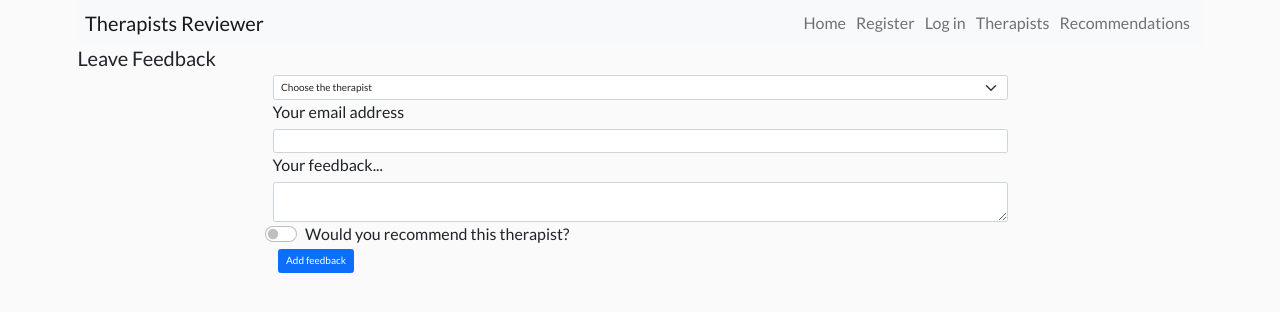
After one commit to bartosz-makowski/therapists-reviewer, a Flask app: page /leave_feedback in a window 1280 px wide. The commit adds this page. Shown: the top 312 px of the page. Run offline with Flask 2, Linux system fonts and the light colour scheme; data that the repository does not hold is empty; some libraries are stand-ins or nearby versions.

Commit message:
add leave-feedback.html page and review.html template

```diff
--- a/app.py
+++ b/app.py
@@ -96,6 +96,11 @@ def logout():
     return redirect(url_for('login'))
 
 
+@app.route('/leave_feedback', methods=["GET", "POST"])
+def leave_feedback():
+    therapists = mongo.db.therapists.find()
+    return render_template('pages/leave-feedback.html', therapists=therapists)
+
 @app.route('/get_therapists')
 def get_therapists():
     """
--- a/templates/components/forms/authentication.html
+++ b/templates/components/forms/authentication.html
@@ -3,7 +3,7 @@
 {% else %}
     <form method="POST" action="{{ url_for('login') }}">
 {% endif %}
-        <div class="container-fluid">
+        <div class="container">
             <div class="row justify-content-center">
                 <div class="col-8">
                     <label class="form-label" for="username">Username</label>
--- /dev/null
+++ b/templates/components/forms/review.html
@@ -0,0 +1,31 @@
+<form method="POST" action="">
+    <div class="container">
+        <div class="row justify-content-center">
+            <div class="col-8">
+                <select class="form-select" aria-label="Default select example">
+                    <option selected>Choose the therapist</option>
+                    {% for therapist in therapists %}
+                        <option value="{{ therapist._id }}">{{ therapist.first_name.capitalize() }}  {{ therapist.last_name.capitalize() }}</option>
+                    {% endfor %}
+                </select>
+            </div>
+            <div class="col-8">
+                <label class="form-label" for="username">Your email address</label>
+                <input type="email" class="form-control" id="email" name="email" aria-describedby="email">
+            </div>
+            <div class="col-8">
+                <label class="form-label" for="feedback">Your feedback...</label>
+                <textarea class="form-control" id="feedback" name="feedback" aria-label="textarea"></textarea>
+            </div>
+            <div class="form-check form-switch col-8">
+                <span>Would you recommend this therapist?</span>
+                <input class="form-check-input" type="checkbox" id="flexSwitchCheckDefault">
+            </div>
+            <div class="row justify-content-center">
+                <div class="col-8 text-align-center">
+                    <button class="btn btn-primary" type="submit">Add feedback</button>
+                </div>
+            </div>
+        </div>
+    </div>
+</form>
--- a/templates/components/navbar.html
+++ b/templates/components/navbar.html
@@ -9,7 +9,7 @@
                 <a class="nav-link" href="{{ url_for('home') }}">Home</a>
                 {% if session.user %}
                     <a class="nav-link" href="{{ url_for('logout') }}">Log out</a>
-                    <a class="nav-link" href="#">Leave Feedback</a>
+                    <a class="nav-link" href="{{ url_for('leave_feedback') }}">Leave Feedback</a>
                 {% else %}
                     <a class="nav-link" href="{{ url_for('register') }}">Register</a>
                     <a class="nav-link" href="{{ url_for('login') }}">Log in</a>
--- /dev/null
+++ b/templates/pages/leave-feedback.html
@@ -0,0 +1,6 @@
+{% extends 'layout/base.html' %}
+{% block content %}
+    {% include 'components/navbar.html' %}
+    <h2 id="feadback-header">Leave Feedback</h2>
+    {% include 'components/forms/review.html' %}
+{% endblock %}
--- a/templates/pages/therapists.html
+++ b/templates/pages/therapists.html
@@ -1,6 +1,6 @@
 {% extends 'layout/base.html' %}
 {% block content %}
-{% include 'components/navbar.html' %}
+    {% include 'components/navbar.html' %}
     <h2 id="therapists-h">Available Therapists</h2>
         {% for therapist in therapists %}
         <div class="row">
```
